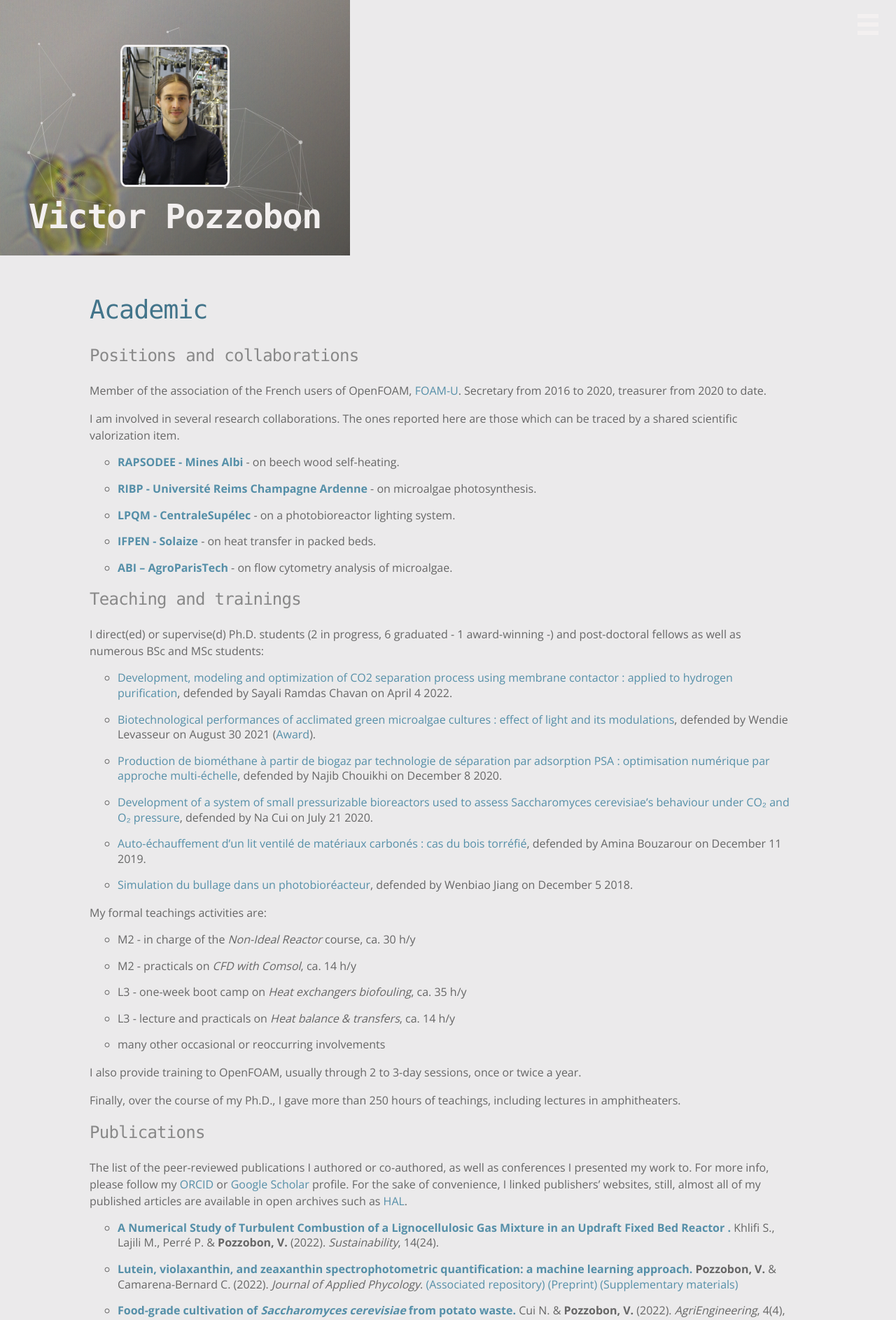
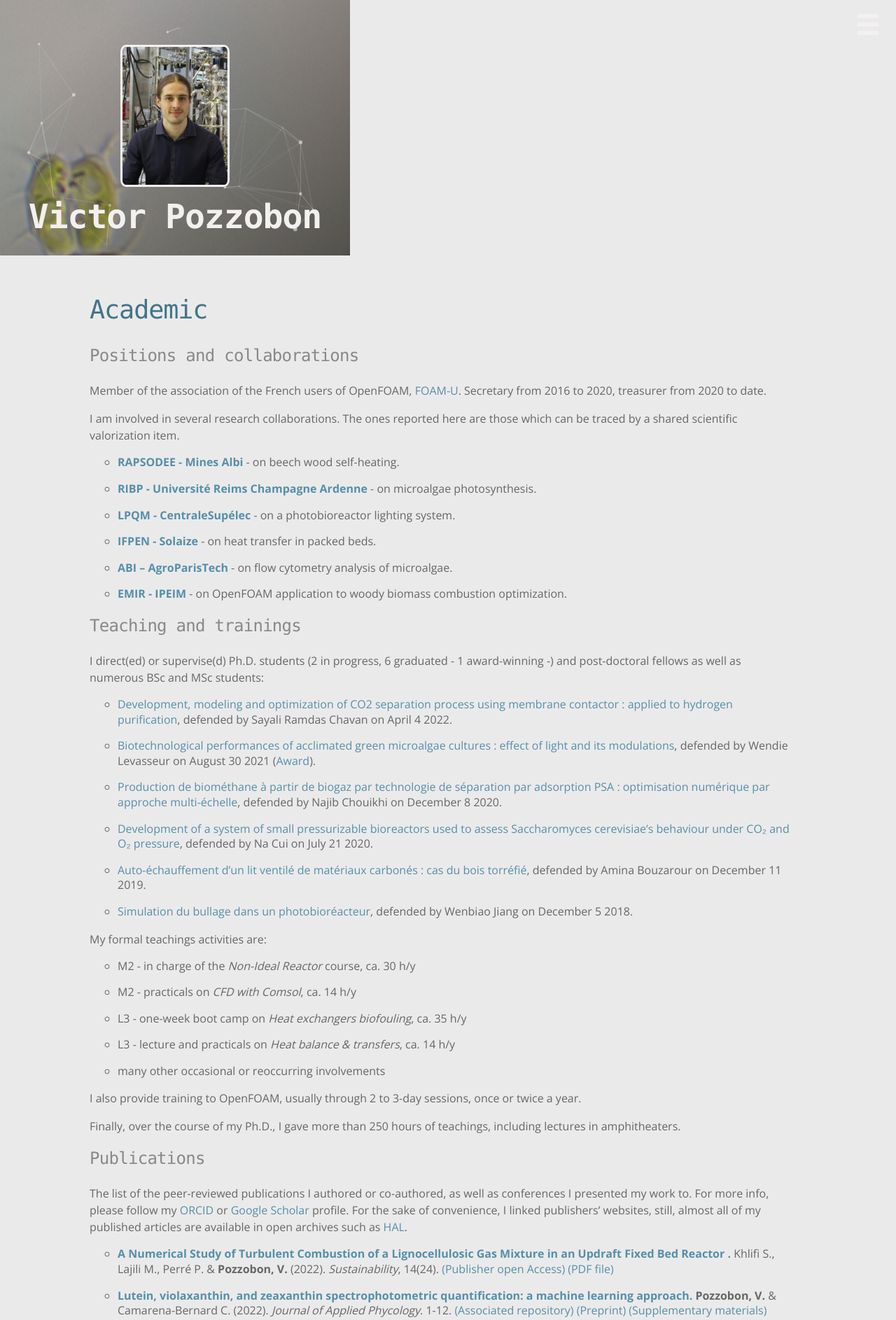
Before and after one commit to victorpozzobon/victorpozzobon.github.io, a Jekyll site: the page built from _pages/academic.md, in a window 1280 px wide. Shown: the top 1886 px of the page at 70% size. Built offline with Jekyll 4.4.1, drawn with Linux system fonts in a browser that asks for light colours; some of the changed text lies outside the part shown.

Commit message:
Adding pdfs

```diff
--- a/_config.yml
+++ b/_config.yml
@@ -10,7 +10,7 @@
 title: Victor Pozzobon
 email: victor.pozzobon@yahoo.fr
 author: Victor Pozzobon
-last_update: October 2022
+last_update: January 2023
 description: >- # this means ignore newlines
   Victor Pozzobon is a habilitated Ph.D. leading research in biotechnology. Microalgae are his favorite microorganisms because of their photosynthetic ability. He deploys all kinds of numerical tools to investigate cell growth, viability, and secondary metabolites production.
 
--- a/_pages/academic.md
+++ b/_pages/academic.md
@@ -22,8 +22,10 @@
 
 * [**ABI – AgroParisTech**](https://chaire-abi-agroparistech.com/Home/) - on flow cytometry analysis of microalgae.
 
-<!--* EMIR – Monastir - Séjour scientifique d’une étudiante. -->
-<!--* I also participated in several Ph.D. juries (0 as president, one as a reviewer, and one as a guest) and monitoring committees (1 in total). -->
+* [**EMIR - IPEIM**](https://ipeim.rnu.tn/fra/pages/177/Pr%C3%A9sentation-de-laboratoire-EMIR) - on OpenFOAM application to woody biomass combustion optimization.
+
+
+<!--* I was also invited to in several Ph.D. juries (0 as president, one as a reviewer, and one as a guest) and monitoring committees (1 in total). -->
 
 ### Teaching and trainings
 
@@ -62,11 +64,11 @@
 The list of the peer-reviewed publications I authored or co-authored, as well as conferences
 I presented my work to. For more info, please follow my [ORCID](https://orcid.org/0000-0003-1530-0834) or [Google Scholar](https://scholar.google.fr/citations?user=XOAdaN4AAAAJ) profile. For the sake of convenience, I linked publishers' websites, still, almost all of my published articles are available in open archives such as [HAL](https://hal.archives-ouvertes.fr/).
 
-* [**A Numerical Study of Turbulent Combustion of a Lignocellulosic Gas Mixture in an Updraft Fixed Bed Reactor .**](https://www.mdpi.com/2071-1050/14/24/16587) Khlifi S., Lajili M., Perré P. & **Pozzobon, V.** (2022). _Sustainability_, 14(24).
+* [**A Numerical Study of Turbulent Combustion of a Lignocellulosic Gas Mixture in an Updraft Fixed Bed Reactor .**](https://www.mdpi.com/2071-1050/14/24/16587) Khlifi S., Lajili M., Perré P. & **Pozzobon, V.** (2022). _Sustainability_, 14(24). [(Publisher open Access)](https://www.mdpi.com/2071-1050/14/24/16587/pdf?version=1671591701) [(PDF file)](/assets/preprints/Khlifi_2022_a.pdf)
 
-* [**Lutein, violaxanthin, and zeaxanthin spectrophotometric quantification: a machine learning approach.**](https://link.springer.com/article/10.1007/s10811-022-02855-3) **Pozzobon, V.** & Camarena-Bernard C. (2022). _Journal of Applied Phycology_. [(Associated repository)](https://github.com/victorpozzobon/pigmentQuantificationSpectrophotometry) [(Preprint)](/assets/preprints/Pozzobon_2022_b.pdf) [(Supplementary materials)](/assets/preprints/Pozzobon_2022_b_Supplementary_Materials.pdf)
+* [**Lutein, violaxanthin, and zeaxanthin spectrophotometric quantification: a machine learning approach.**](https://link.springer.com/article/10.1007/s10811-022-02855-3) **Pozzobon, V.** & Camarena-Bernard C. (2022). _Journal of Applied Phycology_. 1-12. [(Associated repository)](https://github.com/victorpozzobon/pigmentQuantificationSpectrophotometry) [(Preprint)](/assets/preprints/Pozzobon_2022_b.pdf) [(Supplementary materials)](/assets/preprints/Pozzobon_2022_b_Supplementary_Materials.pdf)
 
-* [**Food-grade cultivation of _Saccharomyces cerevisiae_ from potato waste.**](https://www.mdpi.com/2624-7402/4/4/61) Cui N. & **Pozzobon, V.** (2022). _AgriEngineering_, 4(4), 951-968.
+* [**Food-grade cultivation of _Saccharomyces cerevisiae_ from potato waste.**](https://www.mdpi.com/2624-7402/4/4/61) Cui N. & **Pozzobon, V.** (2022). _AgriEngineering_, 4(4), 951-968. [(Publisher open Access)](https://www.mdpi.com/2624-7402/4/4/61/pdf?version=1667291265) [(PDF file)](/assets/preprints/Cui_2022_a.pdf)
 
 * [**_Chlorella vulgaris_ cultivation under super high light intensity: an application of the flashing light effect.**](https://www.sciencedirect.com/science/article/pii/S2211926422002454) **Pozzobon, V.** (2022).  _Algal research_, 68, 102874. [(Preprint)](/assets/preprints/Pozzobon_2022_a.pdf) [(Supplementary materials)](/assets/preprints/Pozzobon_2022_a_Supplementary_Materials.pdf)
 
@@ -74,7 +76,7 @@
 
 * [**Green microalgae in intermittent light: a meta-analysis assisted by machine learning.**](https://link.springer.com/article/10.1007/s10811-021-02603-z) Levasseur, W., **Pozzobon, V.** & Perre, P. (2021). _Journal of Applied Phycology_. [(Preprint)](/assets/preprints/Levasseur_2021_a.pdf) [(Supplementary materials)](/assets/preprints/Levasseur_2021_a_Supplementary_data.pdf)
 
-* [**CO<sub>2</sub> Absorption Using Hollow Fiber Membrane Contactors: Introducing pH Swing Absorption (pHSA) to Overcome Purity Limitation.**](https://www.mdpi.com/2077-0375/11/7/496) Chavan, S. R., Perré, P., **Pozzobon, V.**, & Lemaire, J. (2021). _Membranes_, 11(7), 496.
+* [**CO<sub>2</sub> Absorption Using Hollow Fiber Membrane Contactors: Introducing pH Swing Absorption (pHSA) to Overcome Purity Limitation.**](https://www.mdpi.com/2077-0375/11/7/496) Chavan, S. R., Perré, P., **Pozzobon, V.**, & Lemaire, J. (2021). _Membranes_, 11(7), 496. [(Publisher open Access)](https://www.mdpi.com/2077-0375/11/7/496/pdf?version=1627041408) [(PDF file)](/assets/preprints/Chavan_2021_a.pdf)
 
 * [**Nitrate and nitrite as mixed source of nitrogen for _Chlorella vulgaris_: fast nitrogen quantification using spectrophotometer and machine learning.**](https://link.springer.com/article/10.1007/s10811-021-02422-2) **Pozzobon, V.**, Levasseur, W., Guerin, C. & Perre, P. (2021). _Journal of Applied Phycology_, 1-9. [(Associated repository)](https://github.com/victorpozzobon/PSOGAPLS_NitrogenSpectroscopy)  [(Preprint)](/assets/preprints/Pozzobon_2021_b.pdf)
 
@@ -98,7 +100,7 @@
 
 * [**Shear stress computation in an millimeter thin flat panel photobioreactor: numerical design validated by experiments.**](https://iubmb.onlinelibrary.wiley.com/doi/abs/10.1002/bab.1894) Jiang, W., Levasseur, W., Casalinho, J., Martin, T., Puel, F., Perré, P., & **Pozzobon, V.** (2020). _Biotechnology and Applied Biochemistry_.
 
-* [**Household aluminum foil matte and bright side reflectivity measurements: Application to a photobioreactor light concentrator design.**](https://www.sciencedirect.com/science/article/pii/S2215017X1930373X) **Pozzobon, V.**, Levasseur, W., Do, K. V., Palpant, B., & Perré, P. (2020). _Biotechnology Reports_, 25, e00399. [(Associated repository)](https://github.com/victorpozzobon/aluminumFoilReflectivity) [(Open Access)](https://www.sciencedirect.com/science/article/pii/S2215017X1930373X)
+* [**Household aluminum foil matte and bright side reflectivity measurements: Application to a photobioreactor light concentrator design.**](https://www.sciencedirect.com/science/article/pii/S2215017X1930373X) **Pozzobon, V.**, Levasseur, W., Do, K. V., Palpant, B., & Perré, P. (2020). _Biotechnology Reports_, 25, e00399. [(Associated repository)](https://github.com/victorpozzobon/aluminumFoilReflectivity) [(Publisher open Access)](https://www.sciencedirect.com/science/article/pii/S2215017X1930373X/pdfft?md5=746a57e5a7d6fe9b0cc833cb3adc1b7f&pid=1-s2.0-S2215017X1930373X-main.pdf) [(PDF file)](/assets/preprints/Pozzobon_2020_c.pdf)
 
 * [**Cottage cheese in a diet – a review.**](https://www.emerald.com/insight/content/doi/10.1108/NFS-03-2019-0073/full/html) **Pozzobon, V.**, & Pozzobon, C. (2019). _Nutrition & Food Science_. [(Preprint)](/assets/preprints/Pozzobon_2019_a.pdf)
 
@@ -189,4 +191,4 @@
 *   Prof. Sylvain Salvador (_director_)
 *   Dr. Jean-Jacques Bézian (_director_)
 
-It was financed by [Labex Solstice](https://www.labex-solstice.fr/en/). The text is available in full on [HAL](https://tel.archives-ouvertes.fr/tel-01255290/document) open archives.
+It was financed by [Labex Solstice](https://www.labex-solstice.fr/). The text is available in full on [HAL](https://tel.archives-ouvertes.fr/tel-01255290/document) open archives.
```
Also changed, not shown: 4 other files.
